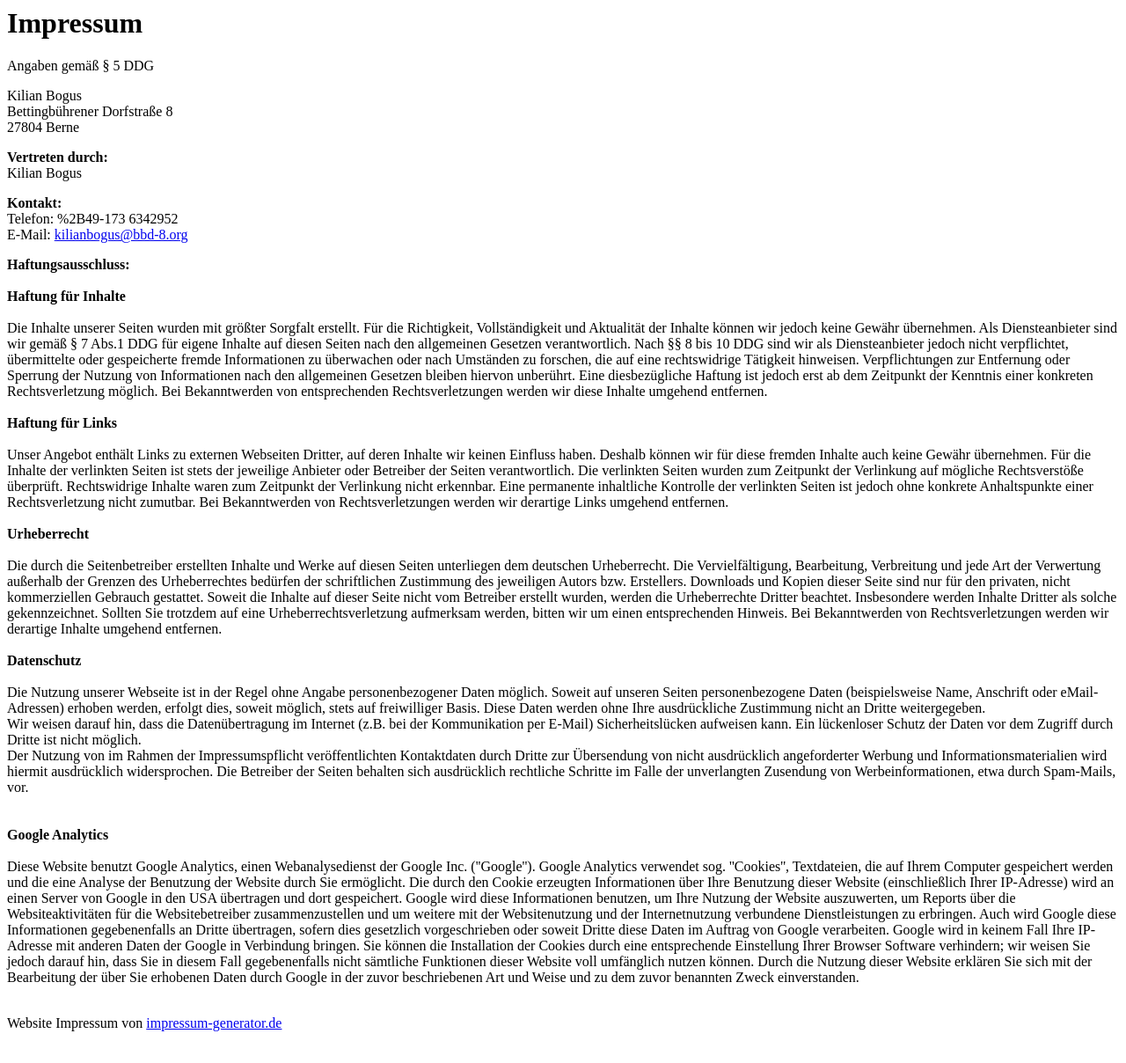
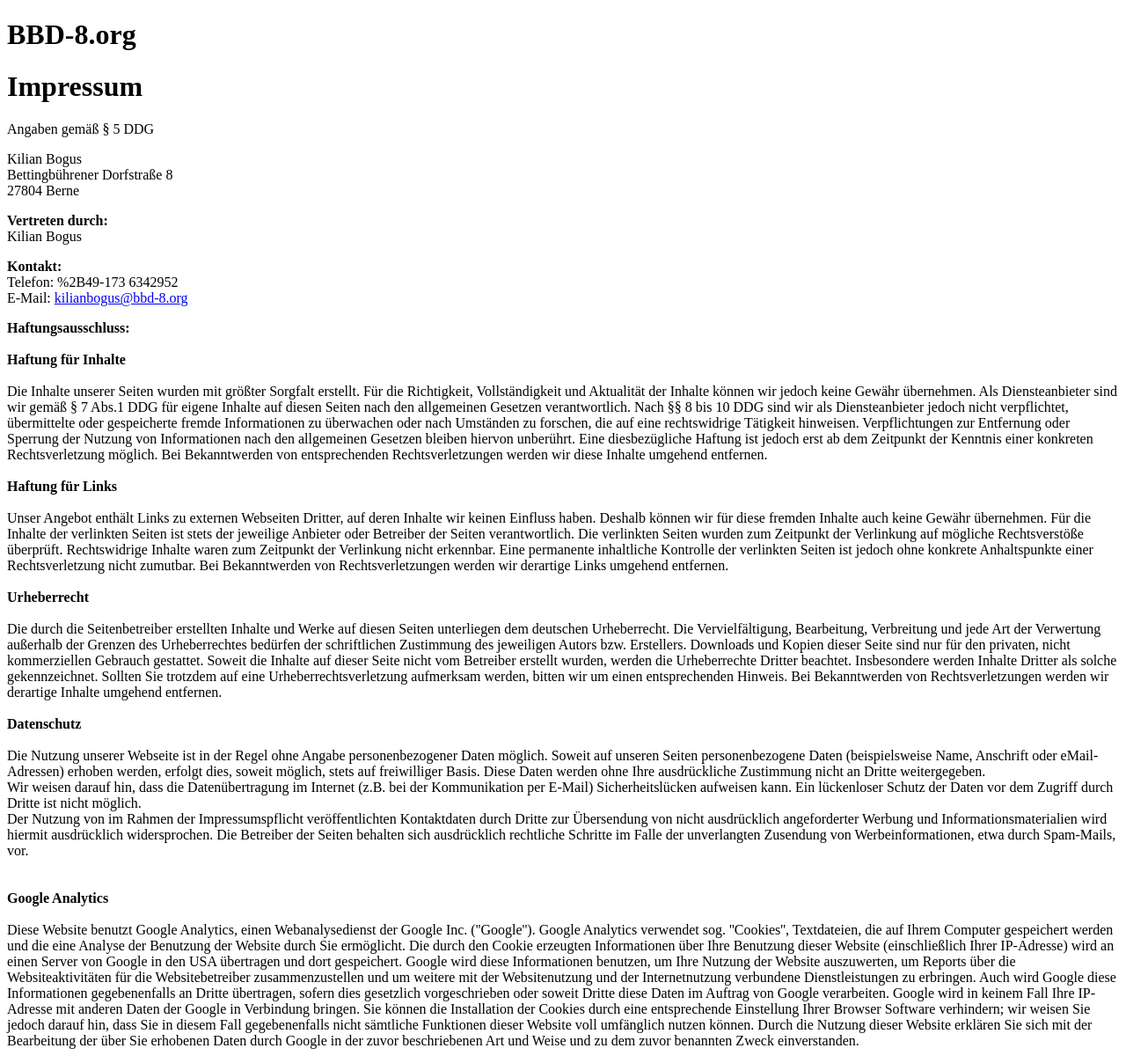
Before and after one commit to TermsofService-bbd-8/TermsofService, a plain HTML site: page index.html in a window 1280 px wide. Shown: the whole page at 88% size. Before the commit the page ends 1180 px from the top, so only its background shows below. Drawn offline with Linux system fonts and the light colour scheme.

Commit message:
Update index.html

```diff
--- a/index.html
+++ b/index.html
@@ -1,3 +1,15 @@
+<!DOCTYPE html>
+<html lang="de">
+<head>
+    <meta charset="UTF-8">
+    <meta http-equiv="X-UA-Compatible" content="IE=edge">
+    <meta name="viewport" content="width=device-width, initial-scale=1.0">
+    <title>Impressum - bbd-8.org</title>
+</head>
+<body>
+    <header>
+        <h1>BBD-8.org</h1>
+    </header>
     <div class='impressum'><h1>Impressum</h1><p>Angaben gemäß § 5 DDG</p><p>Kilian Bogus <br>
         Bettingbührener Dorfstraße 8<br>
         27804 Berne <br>
@@ -13,6 +25,7 @@ Die Nutzung unserer Webseite ist in der Regel ohne Angabe personenbezogener Date
         Wir weisen darauf hin, dass die Datenübertragung im Internet (z.B. bei der Kommunikation per E-Mail) Sicherheitslücken aufweisen kann. Ein lückenloser Schutz der Daten vor dem Zugriff durch Dritte ist nicht möglich. <br>
         Der Nutzung von im Rahmen der Impressumspflicht veröffentlichten Kontaktdaten durch Dritte zur Übersendung von nicht ausdrücklich angeforderter Werbung und Informationsmaterialien wird hiermit ausdrücklich widersprochen. Die Betreiber der Seiten behalten sich ausdrücklich rechtliche Schritte im Falle der unverlangten Zusendung von Werbeinformationen, etwa durch Spam-Mails, vor.<br>
         <br><br><strong>Google Analytics</strong><br><br>
-Diese Website benutzt Google Analytics, einen Webanalysedienst der Google Inc. (''Google''). Google Analytics verwendet sog. ''Cookies'', Textdateien, die auf Ihrem Computer gespeichert werden und die eine Analyse der Benutzung der Website durch Sie ermöglicht. Die durch den Cookie erzeugten Informationen über Ihre Benutzung dieser Website (einschließlich Ihrer IP-Adresse) wird an einen Server von Google in den USA übertragen und dort gespeichert. Google wird diese Informationen benutzen, um Ihre Nutzung der Website auszuwerten, um Reports über die Websiteaktivitäten für die Websitebetreiber zusammenzustellen und um weitere mit der Websitenutzung und der Internetnutzung verbundene Dienstleistungen zu erbringen. Auch wird Google diese Informationen gegebenenfalls an Dritte übertragen, sofern dies gesetzlich vorgeschrieben oder soweit Dritte diese Daten im Auftrag von Google verarbeiten. Google wird in keinem Fall Ihre IP-Adresse mit anderen Daten der Google in Verbindung bringen. Sie können die Installation der Cookies durch eine entsprechende Einstellung Ihrer Browser Software verhindern; wir weisen Sie jedoch darauf hin, dass Sie in diesem Fall gegebenenfalls nicht sämtliche Funktionen dieser Website voll umfänglich nutzen können. Durch die Nutzung dieser Website erklären Sie sich mit der Bearbeitung der über Sie erhobenen Daten durch Google in der zuvor beschriebenen Art und Weise und zu dem zuvor benannten Zweck einverstanden.</p><br>
-Website Impressum von <a href="https://www.impressum-generator.de">impressum-generator.de</a>
+        Diese Website benutzt Google Analytics, einen Webanalysedienst der Google Inc. (''Google''). Google Analytics verwendet sog. ''Cookies'', Textdateien, die auf Ihrem Computer gespeichert werden und die eine Analyse der Benutzung der Website durch Sie ermöglicht. Die durch den Cookie erzeugten Informationen über Ihre Benutzung dieser Website (einschließlich Ihrer IP-Adresse) wird an einen Server von Google in den USA übertragen und dort gespeichert. Google wird diese Informationen benutzen, um Ihre Nutzung der Website auszuwerten, um Reports über die Websiteaktivitäten für die Websitebetreiber zusammenzustellen und um weitere mit der Websitenutzung und der Internetnutzung verbundene Dienstleistungen zu erbringen. Auch wird Google diese Informationen gegebenenfalls an Dritte übertragen, sofern dies gesetzlich vorgeschrieben oder soweit Dritte diese Daten im Auftrag von Google verarbeiten. Google wird in keinem Fall Ihre IP-Adresse mit anderen Daten der Google in Verbindung bringen. Sie können die Installation der Cookies durch eine entsprechende Einstellung Ihrer Browser Software verhindern; wir weisen Sie jedoch darauf hin, dass Sie in diesem Fall gegebenenfalls nicht sämtliche Funktionen dieser Website voll umfänglich nutzen können. Durch die Nutzung dieser Website erklären Sie sich mit der Bearbeitung der über Sie erhobenen Daten durch Google in der zuvor beschriebenen Art und Weise und zu dem zuvor benannten Zweck einverstanden.</p>
          </div>
+</body>
+</html>
```
Lines whose indentation alone changed are shown as unchanged.
